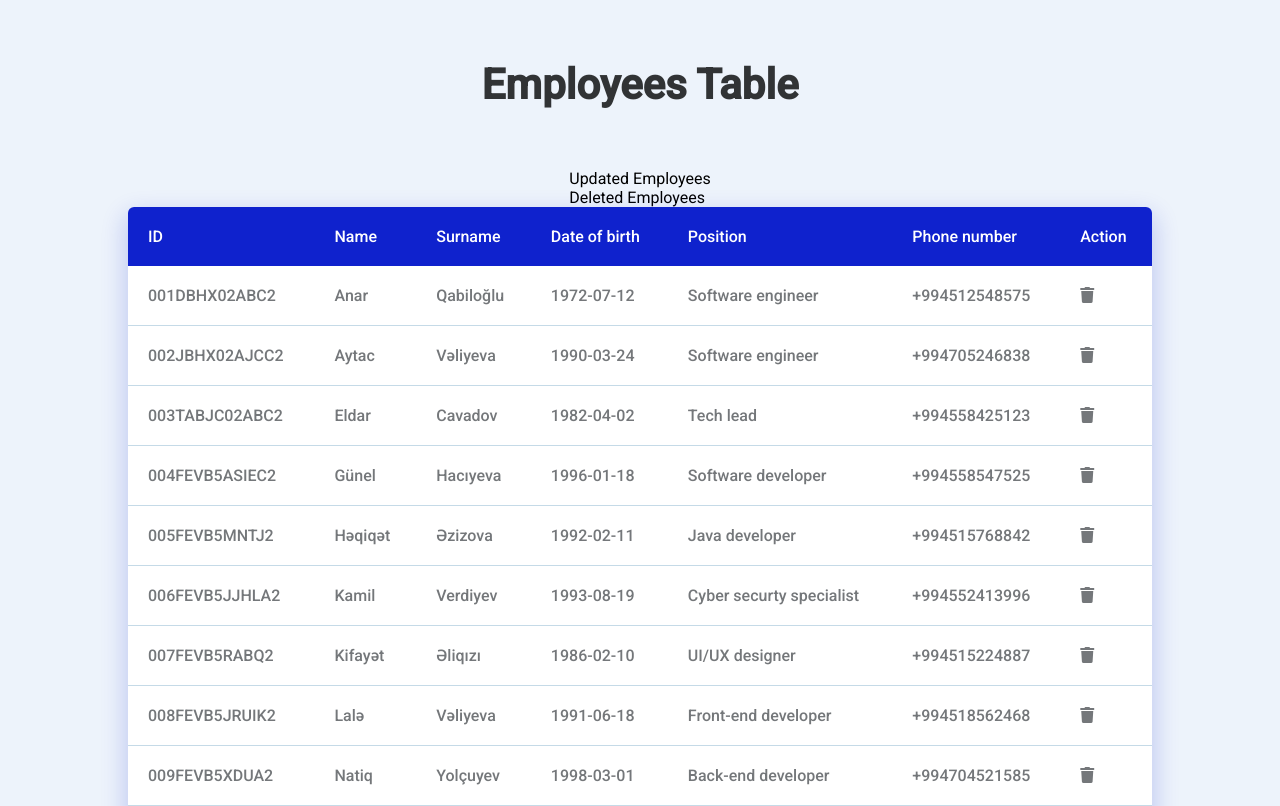
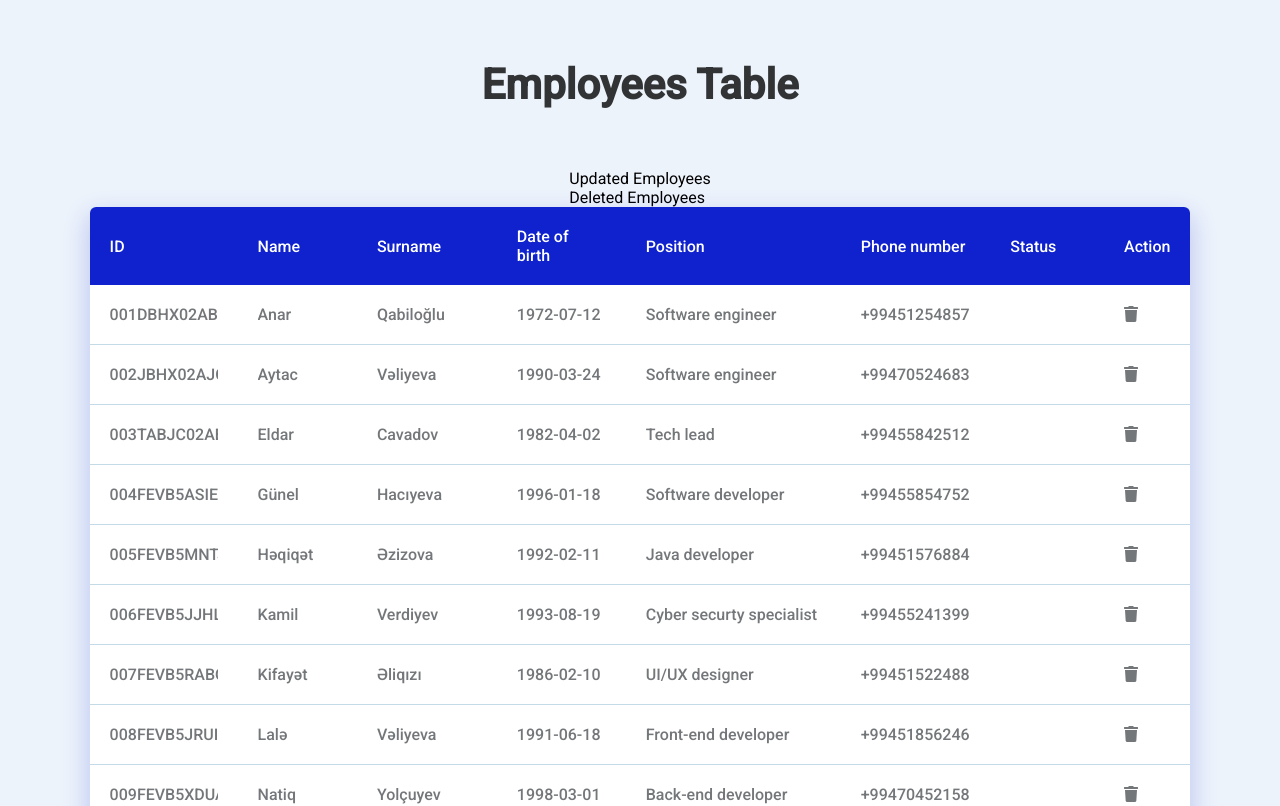
Before and after one commit to sabina929/React-editable-table, a React (Create React App) app: page / in a window 1280 px wide. Shown: the top 806 px of the page. Built offline with nearby package versions, Linux system fonts and the light colour scheme.

Commit message:
editing cells

```diff
--- a/src/App.css
+++ b/src/App.css
@@ -24,7 +24,7 @@ article.table-container {
 }
 table#employees{
   background-color: #ffffff;
-  width: 80vw;
+  width: 86vw;
   border-radius: 6px;
   border-style: hidden;
   box-shadow: 0 10px 24px 3px rgba(15, 34, 205, 0.2);
@@ -41,6 +41,18 @@ table#employees th {
   font-family: 'Roboto', sans-serif;
   font-weight: 500;
 }
+
+
+/* table#employees th:not(:first-child){
+  padding: 20px 20px 20px 0px;
+}
+table#employees th:last-child{
+  padding: 20px 20px 20px 20px;
+}
+table#employees th:first-child{
+  padding: 20px 0px 20px 20px;
+} */
+
 table tr:first-child th:first-child {
   border-top-left-radius: 6px;
 }
@@ -60,25 +72,84 @@ table tr:not(:last-child) td {
   border-bottom: 1px solid hsl(204, 42%, 84%);
 }
 table tr td{
-  padding: 20px;
+  padding: 0px 20px;
   text-align: left;
   color: #74777A;
   font-family: Roboto, sans-serif;
   font-weight: 500;
+  height: 60px;
 }
 
-table tr.status.deleted{
+/* table tr td:not(:first-child){
+  padding: 0px 20px 0px 0px;
+}
+table tr td:last-child{
+  padding: 0px 20px 0px 20px;
+}
+table tr td:first-child{
+  padding: 0px 0px 0px 20px;
+} */
 
+table tr td:nth-child(1){
+  width: 200px;
+}
+table tr td:nth-child(2){
+  width: 140px;
+}
+table tr td:nth-child(3){
+  width: 160px;
+}
+table tr td:nth-child(4){
+  width: 160px;
+}
+table tr td:nth-child(5){
+  width: 280px;
+}
+table tr td:nth-child(6){
+  width: 180px;
+}
+
+table tr.status.not-deleted span{
+  background-color: #ffffff;
+  color: #ffffff;
+  padding: 8px;
+  border-radius: 5px;
+  width: 69.23px;
+  height: 35px;
+}
+table tr.status.deleted span{
   background-color: #fa64751e;
-
-}
-table tr.status.deleted td{
   color: #FA6476;
+  padding: 8px;
+  border-radius: 5px;
 }
 
 table tr td i {
   cursor: pointer;
 }
+table tr td input {
+  height: 100%;
+  width: 100%;
+  border: none;
+  outline: none;
+  text-align: left;
+  color: #74777A;
+  font-family: Roboto, sans-serif;
+  font-weight: 500;
+  font-size: 16px;
+  transition: all .3s ease;
+}
+
+table tr td input:focus{
+  outline: none;
+  /* border: 1.5px solid rgba(15, 34, 205, 1); */
+  box-shadow: inset 0 0 0 1.6px rgba(15, 34, 205, 1);
+  padding-left: 6px;
+  border-radius: 6px;
+  background-color: rgba(15, 34, 205, 0.03);
+  color: #0F22CD;
+}
+
 
 button{
   border: none;
--- a/src/App.js
+++ b/src/App.js
@@ -3,6 +3,7 @@ import data from './data';
 import './App.css';
 
 import EmpoleyeesDataModal from './EmployeesDataModal.js'
+import EditableTableCell from './EditableTableCell'
 
 
 function App() {
@@ -40,6 +41,29 @@ function App() {
   const showModal = ()=> {
     setIsModalOpened(!isModalOpened)
   }
+
+  const handleProductTable = (evt) => {
+    let item = {
+      id: evt.target.id,
+      name: evt.target.name,
+      value: evt.target.value
+    };
+    let copyOfEmployees = employees.slice();
+
+    let newEmployees = copyOfEmployees.map(employee=> {
+      for (let key in employee) {
+          if (key === item.name && employee.id === item.id) {
+            employee[key] = item.value;
+
+          }
+      }
+      return employee;
+    });
+    setEmployees(newEmployees);
+    console.log(employees);
+  };
+
+
   useEffect(() => {
     console.log(data)
   })
@@ -62,24 +86,55 @@ function App() {
                     <th>Date of birth</th>
                     <th>Position</th>
                     <th>Phone number</th>
-                    {/* <th>Status</th> */}
+                    <th>Status</th>
                     <th>Action</th>
                 </tr>
                 </thead>
                 <tbody>
                 {
-                        employees.map((item) =>
+                        employees.map((employee) =>
                           {
-                            const {id, name, surname, dateOfBirth, position, phoneNumber, isDeleted} = item
+                            const {id, name, surname, dateOfBirth, position, phoneNumber, isDeleted} = employee
                             // console.log(id, name, surname, dateOfBirth, position, phoneNumber, isDeleted)
                             return(
                               <tr key={id} className={`status ${isDeleted ? 'deleted' : 'not-deleted'}`}>
-                                <td>{id}</td>
+                                {/* <td>{id}</td>
                                 <td>{name}</td>
                                 <td>{surname}</td>
-                                <td>{dateOfBirth}</td>
-                                <td>{position}</td>
-                                <td>{phoneNumber}</td>
+                                <td>{dateOfBirth}</td> */}
+                                {/* <td>{position}</td> */}
+                                {/* <td>{phoneNumber}</td> */}
+                                <EditableTableCell onProductTableUpdate={handleProductTable} cellData={{
+                                  "type": "id",
+                                  value: id,
+                                  id: id
+                                }}/>
+                                <EditableTableCell onProductTableUpdate={handleProductTable} cellData={{
+                                  "type": "name",
+                                  value: name,
+                                  id: id
+                                }}/>
+                                <EditableTableCell onProductTableUpdate={handleProductTable} cellData={{
+                                  "type": "surname",
+                                  value: surname,
+                                  id: id
+                                }}/>
+                                <EditableTableCell onProductTableUpdate={handleProductTable} cellData={{
+                                  "type": "dateOfBirth",
+                                  value: dateOfBirth,
+                                  id: id
+                                }}/>
+                                <EditableTableCell onProductTableUpdate={handleProductTable} cellData={{
+                                  "type": "position",
+                                  value: position,
+                                  id: id
+                                }}/>
+                                <EditableTableCell onProductTableUpdate={handleProductTable} cellData={{
+                                  "type": "phoneNumber",
+                                  value: phoneNumber,
+                                  id: id
+                                }}/>
+                                <td className={`status ${isDeleted ? 'deleted' : 'not-deleted'}`}><span>{isDeleted ? 'deleted' : '.............'}</span></td>
                                 <td>
                                   {
                                     isDeleted ? <i className="fas fa-trash-restore" onClick={()=>deleteEmployee(id)}></i> : <i className="fas fa-trash" onClick={()=>deleteEmployee(id)}/>
--- /dev/null
+++ b/src/EditableTableCell.js
@@ -0,0 +1,11 @@
+import React from 'react'
+
+const EditableTableCell = ({cellData, onProductTableUpdate}) => {
+    return (
+        <td>
+        <input type='text' name={cellData.type} id={cellData.id} value={cellData.value} onChange={onProductTableUpdate}/>
+      </td>
+    )
+}
+
+export default EditableTableCell
```
